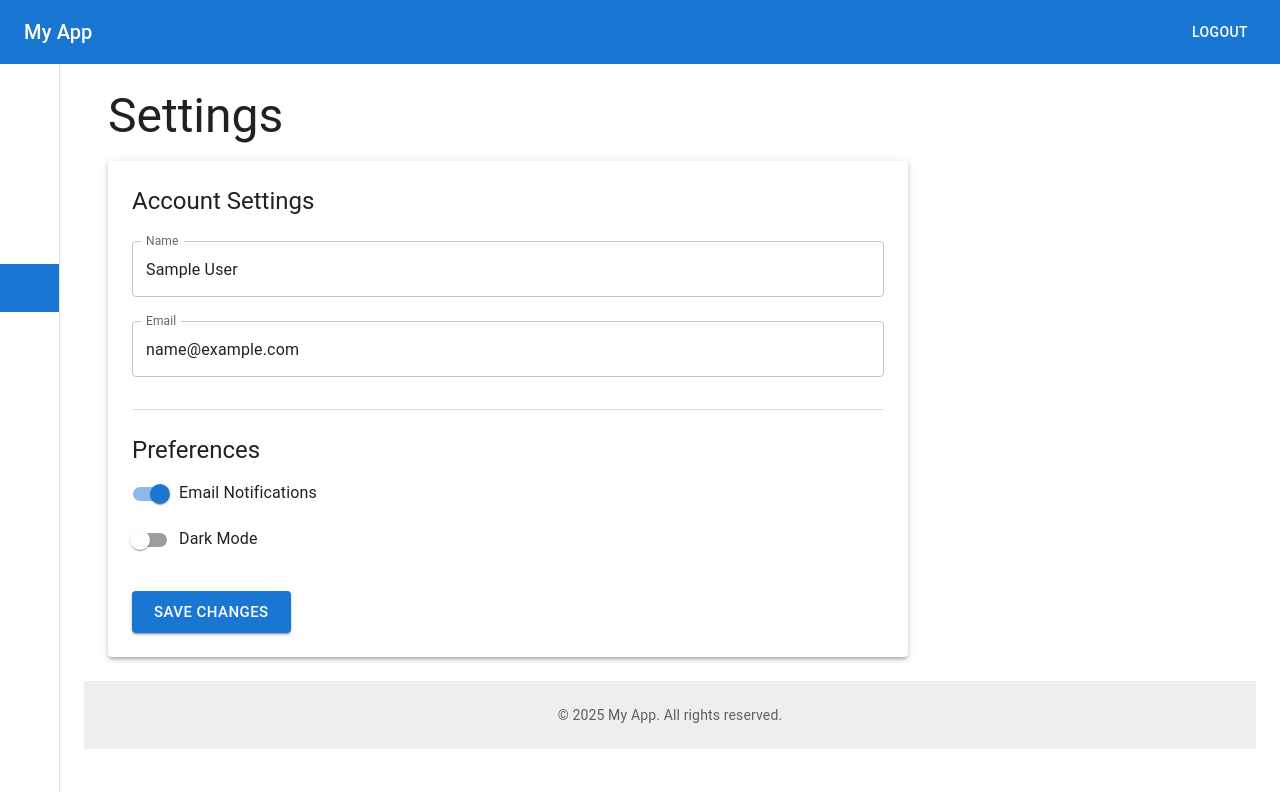
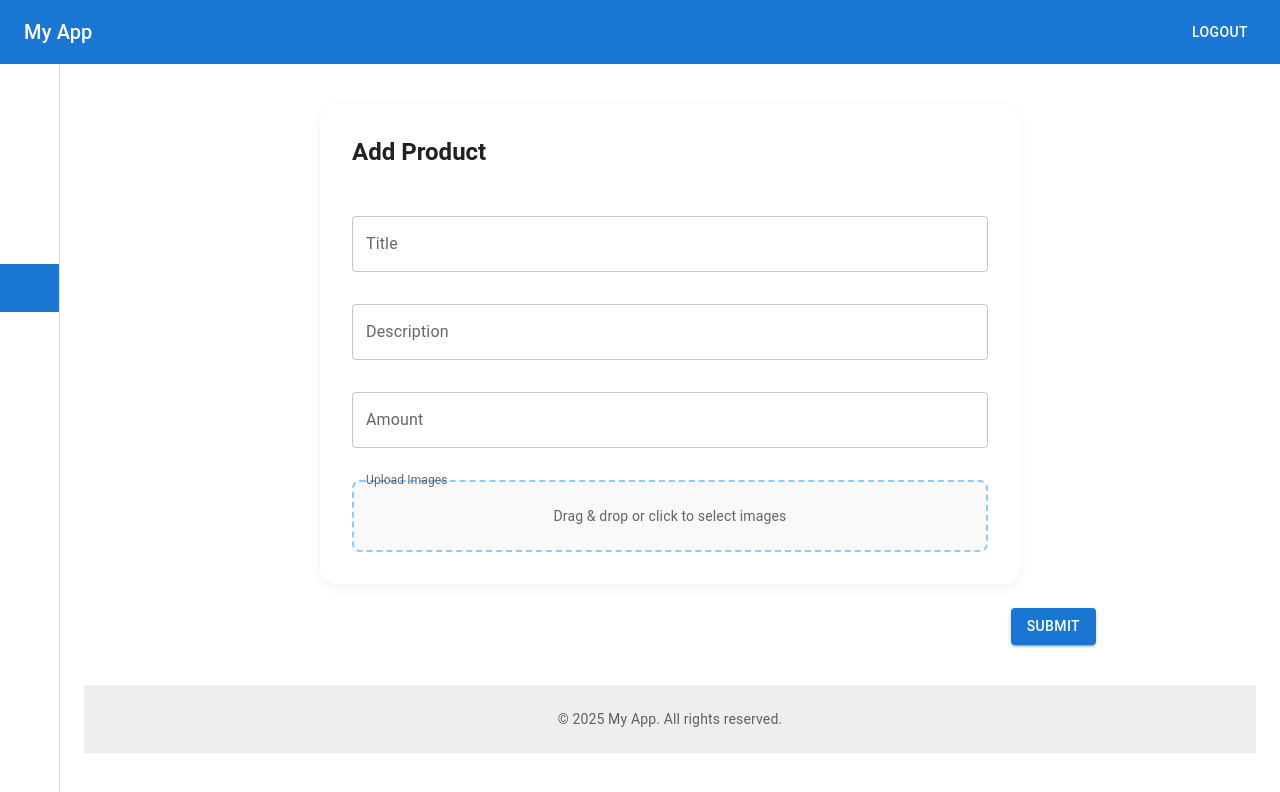
Before and after one commit to abhi7980/smartFilter, a React (Vite) app: page /settings in a window 1280 px wide. Shown: the top 792 px of the page. Built offline with nearby package versions, Linux system fonts and the light colour scheme; sample sign-in values are in the browser's storage; some icons are missing.

Commit message:
added dynamic form

```diff
--- a/package.json
+++ b/package.json
@@ -18,6 +18,7 @@
     "file-saver": "^2.0.5",
     "react": "^19.1.0",
     "react-dom": "^19.1.0",
+    "react-dropzone": "^14.3.8",
     "react-router-dom": "^7.6.1",
     "xlsx": "^0.18.5"
   },
--- a/src/components/auth/Login.jsx
+++ b/src/components/auth/Login.jsx
@@ -14,7 +14,7 @@ import {
 } from '@mui/material';
 import { Visibility, VisibilityOff } from '@mui/icons-material';
 import useAuth from '../../hooks/useAuth';
-import logo from '../../assets/images/logo.png'; // Adjust the path to your logo
+import logo from '../../assets/images/Logo.png'; // Adjust the path to your logo
 export default function Login() {
   const [email, setEmail] = useState('');
   const [password, setPassword] = useState('');
--- a/src/components/auth/SignUp.jsx
+++ b/src/components/auth/SignUp.jsx
@@ -13,7 +13,8 @@ import {
   Typography
 } from '@mui/material';
 import { Visibility, VisibilityOff } from '@mui/icons-material';
-import logo from '../../assets/images/logo.png'; // Adjust the path
+import logo from "../../assets/images/Logo.png"
+
 
 export default function Signup() {
   const [formData, setFormData] = useState({
--- /dev/null
+++ b/src/components/forms/FormGenerator.jsx
@@ -0,0 +1,197 @@
+import React from 'react';
+import {
+  TextField,
+  Box,
+  Typography,
+  FormControl,
+  InputLabel,
+  Input,
+  Paper,
+  Grid,
+} from '@mui/material';
+import { useDropzone } from 'react-dropzone';
+
+export default function FormGenerator({ fields, values, onChange, title }) {
+  const handleInputChange = (e, field) => {
+    const { name, value, files } = e.target;
+
+    if (field.type === 'file') {
+      onChange({
+        ...values,
+        [name]: files[0],
+      });
+    } else {
+      onChange({
+        ...values,
+        [name]: value,
+      });
+    }
+  };
+
+  const renderDropzone = (field) => {
+    const onDrop = (acceptedFiles) => {
+      if (acceptedFiles.length > 0) {
+        onChange({
+          ...values,
+          [field.name]: [...(values[field.name] || []), ...acceptedFiles],
+        });
+      }
+    };
+
+    const handleRemoveImage = (e,indexToRemove) => {
+      e.stopPropagation()
+      const updatedFiles = (values[field.name] || []).filter((_, index) => index !== indexToRemove);
+      onChange({
+        ...values,
+        [field.name]: updatedFiles,
+      });
+    };
+
+    const { getRootProps, getInputProps, isDragActive } = useDropzone({
+      onDrop,
+      accept: {
+        'image/*': [],
+      },
+      multiple: true,
+    });
+
+    const files = values[field.name] || [];
+
+    return (
+      <Box>
+        <InputLabel shrink sx={{ mb: 1 }}>
+          {field.label}
+        </InputLabel>
+        <Paper
+          variant="outlined"
+          {...getRootProps()}
+          sx={{
+            p: 3,
+            border: '2px dashed #90caf9',
+            textAlign: 'center',
+            cursor: 'pointer',
+            backgroundColor: isDragActive ? '#e3f2fd' : '#f9f9f9',
+            borderRadius: 2,
+            transition: 'background-color 0.3s ease',
+            '&:hover': {
+              backgroundColor: '#e3f2fd',
+            },
+          }}
+        >
+          <input {...getInputProps()} />
+          <Typography variant="body2" color="textSecondary">
+            {isDragActive
+              ? 'Drop the images here...'
+              : 'Drag & drop or click to select images'}
+          </Typography>
+
+          {files.length > 0 && (
+            <Grid container spacing={2} mt={2}>
+              {files.map((file, index) => (
+                <Grid item xs={4} key={index} sx={{ position: 'relative' }}>
+                  <img
+                    src={URL.createObjectURL(file)}
+                    alt={`preview-${index}`}
+                    style={{
+                      width: '100%',
+                      height: 120,
+                      objectFit: 'cover',
+                      borderRadius: 8,
+                      boxShadow: '0 2px 6px rgba(0,0,0,0.1)',
+                    }}
+                  />
+                  <Typography
+                    variant="caption"
+                    display="block"
+                    mt={0.5}
+                    textAlign="center"
+                    noWrap
+                  >
+                    {file.name}
+                  </Typography>
+                  <Box
+                    onClick={(e) => handleRemoveImage(e,index)}
+                    sx={{
+                      position: 'absolute',
+                      top: 4,
+                      right: 4,
+                      backgroundColor: 'rgba(0,0,0,0.5)',
+                      color: '#fff',
+                      borderRadius: '50%',
+                      width: 24,
+                      height: 24,
+                      display: 'flex',
+                      alignItems: 'center',
+                      justifyContent: 'center',
+                      cursor: 'pointer',
+                      fontSize: 14,
+                      lineHeight: 1,
+                    }}
+                  >
+                    ×
+                  </Box>
+                </Grid>
+              ))}
+            </Grid>
+          )}
+        </Paper>
+      </Box>
+    );
+  };
+
+  return (
+    <Box
+      component="form"
+      noValidate
+      sx={{
+        display: 'flex',
+        flexDirection: 'column',
+        gap: 4,
+        p: 4,
+        maxWidth: 700,
+        width: '100%',
+        mx: 'auto',
+        backgroundColor: '#ffffff',
+        borderRadius: 4,
+        boxShadow: '0 4px 12px rgba(0,0,0,0.05)',
+      }}
+    >
+      <Typography variant="h5" fontWeight="bold" mb={2}>
+        {title}
+      </Typography>
+
+      {fields.map((field) => (
+        <FormControl key={field.name} fullWidth sx={{ gap: 1 }}>
+          {field.type === 'text' ? (
+            <TextField
+              name={field.name}
+              label={field.label}
+              value={values[field.name] || ''}
+              onChange={(e) => handleInputChange(e, field)}
+              variant="outlined"
+              fullWidth
+            />
+          ) : field.type === 'file' ? (
+            <>
+              <InputLabel shrink htmlFor={field.name}>
+                {field.label}
+              </InputLabel>
+              <Input
+                type="file"
+                name={field.name}
+                onChange={(e) => handleInputChange(e, field)}
+              />
+              {values[field.name] && (
+                <Typography variant="caption" color="text.secondary" mt={1}>
+                  Selected: {values[field.name]?.name}
+                </Typography>
+              )}
+            </>
+          ) : field.type === 'image-drop' ? (
+            renderDropzone(field)
+          ) : null}
+        </FormControl>
+      ))}
+    </Box>
+  );
+}
--- a/src/pages/Settings.jsx
+++ b/src/pages/Settings.jsx
@@ -1,127 +1,49 @@
-import { useState } from 'react';
-import useAuth from '../hooks/useAuth';
-import {
-  Box,
-  Typography,
-  Paper,
-  TextField,
-  Button,
-  Switch,
-  FormControlLabel,
-  Divider,
-  Alert
-} from '@mui/material';
+import React, { useState } from 'react';
+import { Button, Box, Container } from '@mui/material';
+import FormGenerator from '../components/forms/FormGenerator';
 
 export default function Settings() {
-  const { user, login } = useAuth();
-  const [formData, setFormData] = useState({
-    name: user?.name || '',
-    email: user?.email || '',
-    notifications: true,
-    darkMode: false
-  });
-  const [success, setSuccess] = useState(false);
+  const [formValues, setFormValues] = useState({});
 
-  const handleChange = (e) => {
-    const { name, value, type, checked } = e.target;
-    setFormData(prev => ({
-      ...prev,
-      [name]: type === 'checkbox' ? checked : value
-    }));
+  const handleChange = (updatedValues) => {
+    setFormValues(updatedValues);
   };
 
   const handleSubmit = (e) => {
     e.preventDefault();
-    // In a real app, you would call an API here
-    login({ ...user, ...formData });
-    setSuccess(true);
-    setTimeout(() => setSuccess(false), 3000);
+    console.log('Form submitted:', formValues);
   };
 
-  if (!user) {
-    return (
-      <Box sx={{ p: 3 }}>
-        <Typography variant="h5">
-          Please login to access settings
-        </Typography>
+  return (
+    <Container maxWidth="md" sx={{ py: 5 }}>
+      <Box
+        component="form"
+        onSubmit={handleSubmit}
+        sx={{
+          display: 'flex',
+          flexDirection: 'column',
+          gap: 3,
+        }}
+      >
+        <FormGenerator
+        title={"Add Product"}
+          fields={[
+            { name: 'title', label: 'Title', type: 'text' },
+            { name: 'description', label: 'Description', type: 'text' },
+            { name: 'rental-amount', label: 'Amount', type: 'text' },
+            // { name: 'resume', label: 'Resume PDF', type: 'file' },
+            { name: 'images', label: 'Upload Images', type: 'image-drop' },
+          ]}
+          values={formValues}
+          onChange={(updated) => setFormValues(updated)}
+        />
+
+        <Box textAlign="right">
+          <Button type="submit" variant="contained">
+            Submit
+          </Button>
+        </Box>
       </Box>
-    );
-  }
-
-  return (
-    <Box sx={{ p: 3 }}>
-      <Typography variant="h3" gutterBottom>
-        Settings
-      </Typography>
-
-      <Paper elevation={3} sx={{ p: 3, maxWidth: 800 }}>
-        {success && (
-          <Alert severity="success" sx={{ mb: 3 }}>
-            Settings saved successfully!
-          </Alert>
-        )}
-
-        <form onSubmit={handleSubmit}>
-          <Typography variant="h5" gutterBottom>Account Settings</Typography>
-
-          <TextField
-            fullWidth
-            margin="normal"
-            label="Name"
-            name="name"
-            value={formData.name}
-            onChange={handleChange}
-          />
-
-          <TextField
-            fullWidth
-            margin="normal"
-            label="Email"
-            name="email"
-            type="email"
-            value={formData.email}
-            onChange={handleChange}
-          />
-
-          <Divider sx={{ my: 3 }} />
-
-          <Typography variant="h5" gutterBottom>Preferences</Typography>
-
-          <FormControlLabel
-            control={
-              <Switch
-                name="notifications"
-                checked={formData.notifications}
-                onChange={handleChange}
-              />
-            }
-            label="Email Notifications"
-            sx={{ display: 'block', mt: 1 }}
-          />
-
-          <FormControlLabel
-            control={
-              <Switch
-                name="darkMode"
-                checked={formData.darkMode}
-                onChange={handleChange}
-              />
-            }
-            label="Dark Mode"
-            sx={{ display: 'block', mt: 1 }}
-          />
-
-          <Box sx={{ mt: 4 }}>
-            <Button
-              type="submit"
-              variant="contained"
-              size="large"
-            >
-              Save Changes
-            </Button>
-          </Box>
-        </form>
-      </Paper>
-    </Box>
+    </Container>
   );
 }
```
Also changed, not shown: 1 other file (tests, documents, lock files or other folders).
